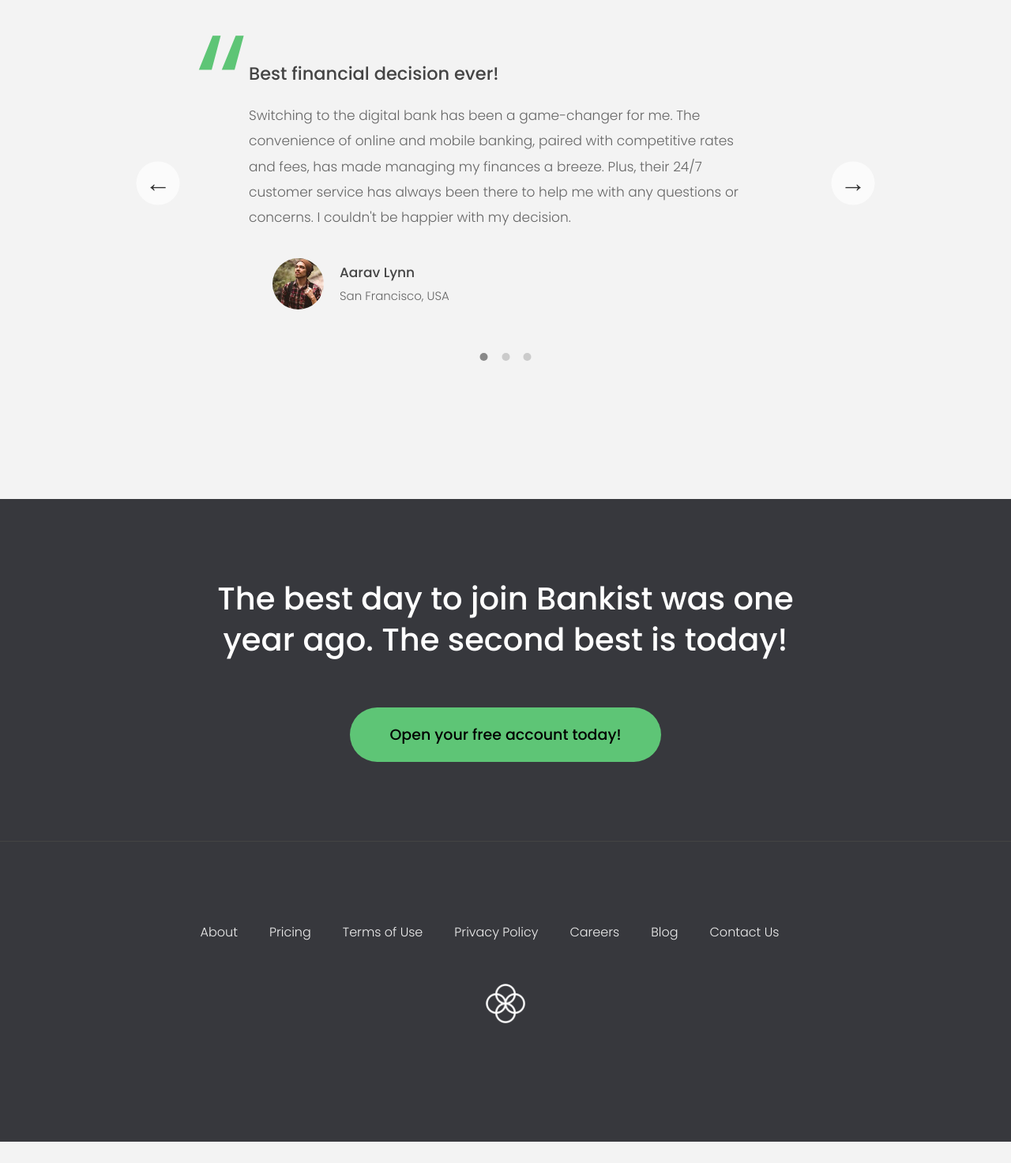
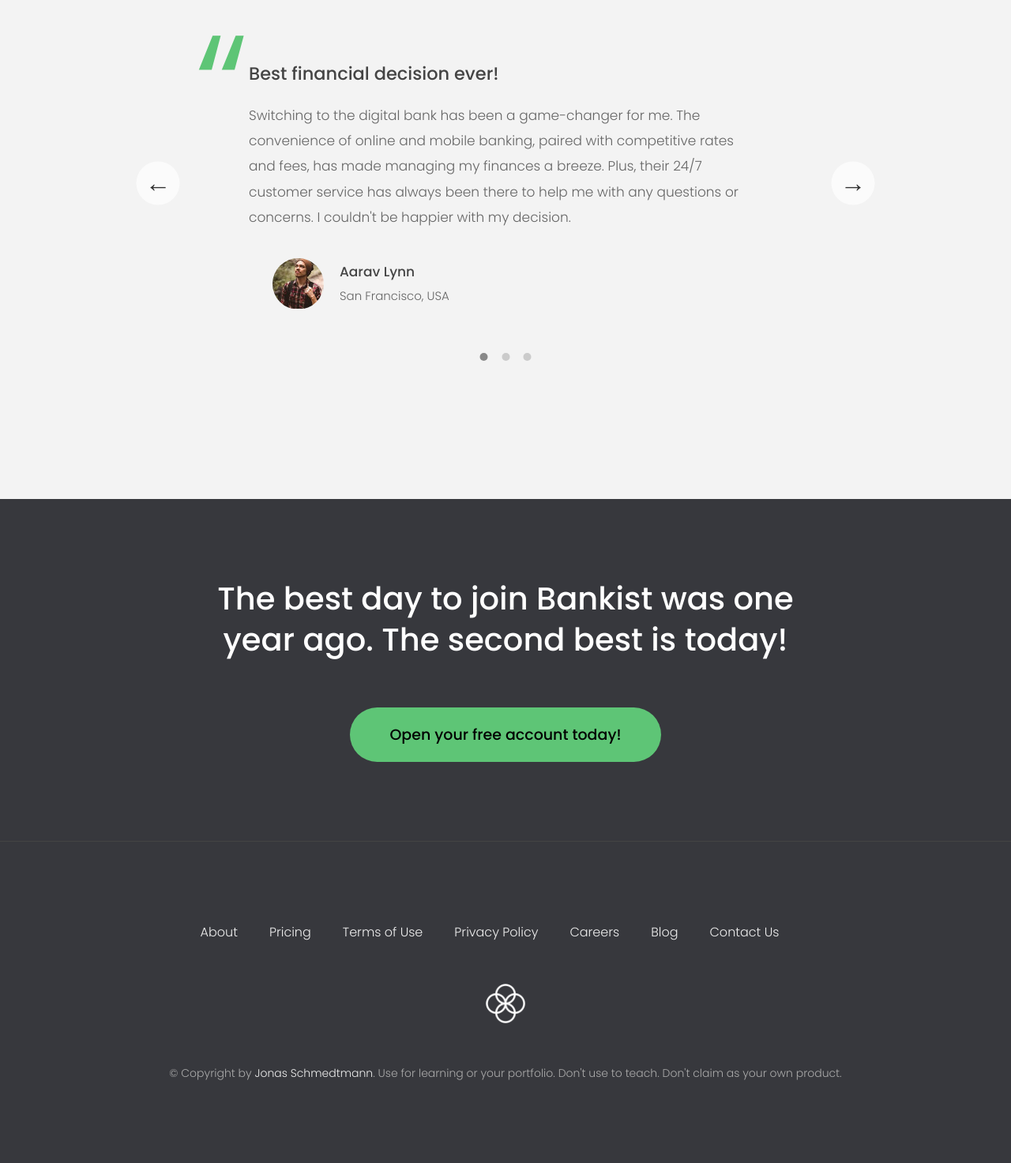
Before and after one commit to Ru960413/finance--Django-, a Django app: page / in a window 1280 px wide. Shown: the part 3526-4999 px from the top of the page at 79% size. Before the commit the page ends 4972 px from the top, so only its background shows below. Run offline with Django 4.2, Linux system fonts and the light colour scheme.

Commit message:
add copyright info

```diff
--- a/users/templates/users/index.html
+++ b/users/templates/users/index.html
@@ -244,19 +244,6 @@
             </address>
           </div>
         </div>
-
-        <!-- <div class="slide">
-          <img src="static/img/img-1.jpg" alt="Photo 1" />
-        </div>
-        <div class="slide">
-          <img src="static/img/img-2.jpg" alt="Photo 2" />
-        </div>
-        <div class="slide">
-          <img src="static/img/img-3.jpg" alt="Photo 3" />
-        </div>
-        <div class="slide">
-          <img src="static/img/img-4.jpg" alt="Photo 4" />
-        </div>-->
         <button class="slider__btn slider__btn--left">&larr;</button>
         <button class="slider__btn slider__btn--right">&rarr;</button>
         <div class="dots"></div>
@@ -298,7 +285,7 @@
         </li>
       </ul>
       <img src="{% static 'img/icon.png' %}" alt="Logo" class="footer__logo" />
-      <!--<p class="footer__copyright">
+      <p class="footer__copyright">
         &copy; Copyright by
         <a
           class="footer__link twitter-link"
@@ -307,7 +294,7 @@
           >Jonas Schmedtmann</a
         >. Use for learning or your portfolio. Don't use to teach. Don't claim
         as your own product.
-      </p>-->
+      </p>
     </footer>
 
     <div class="modal hidden">
```
